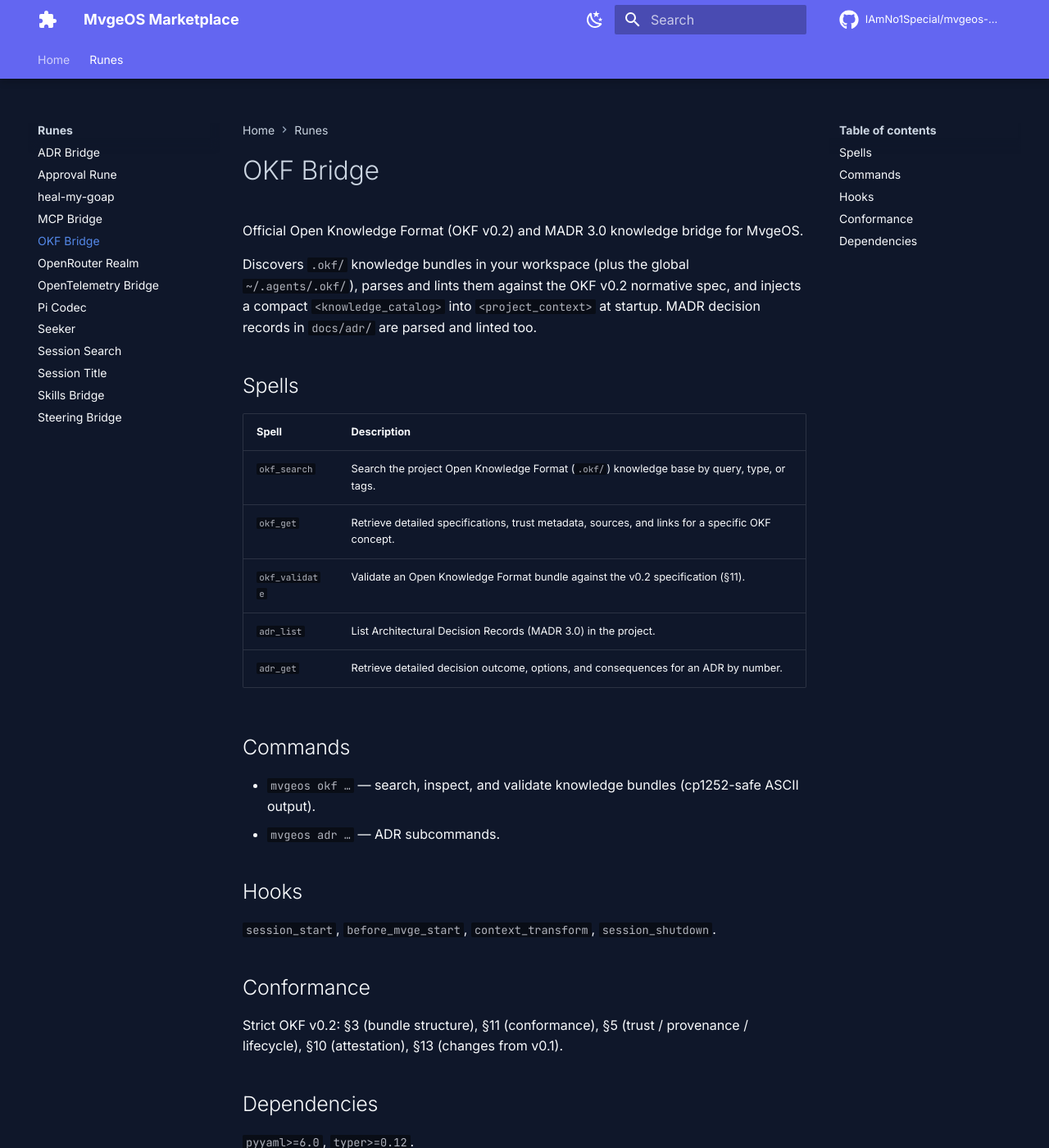
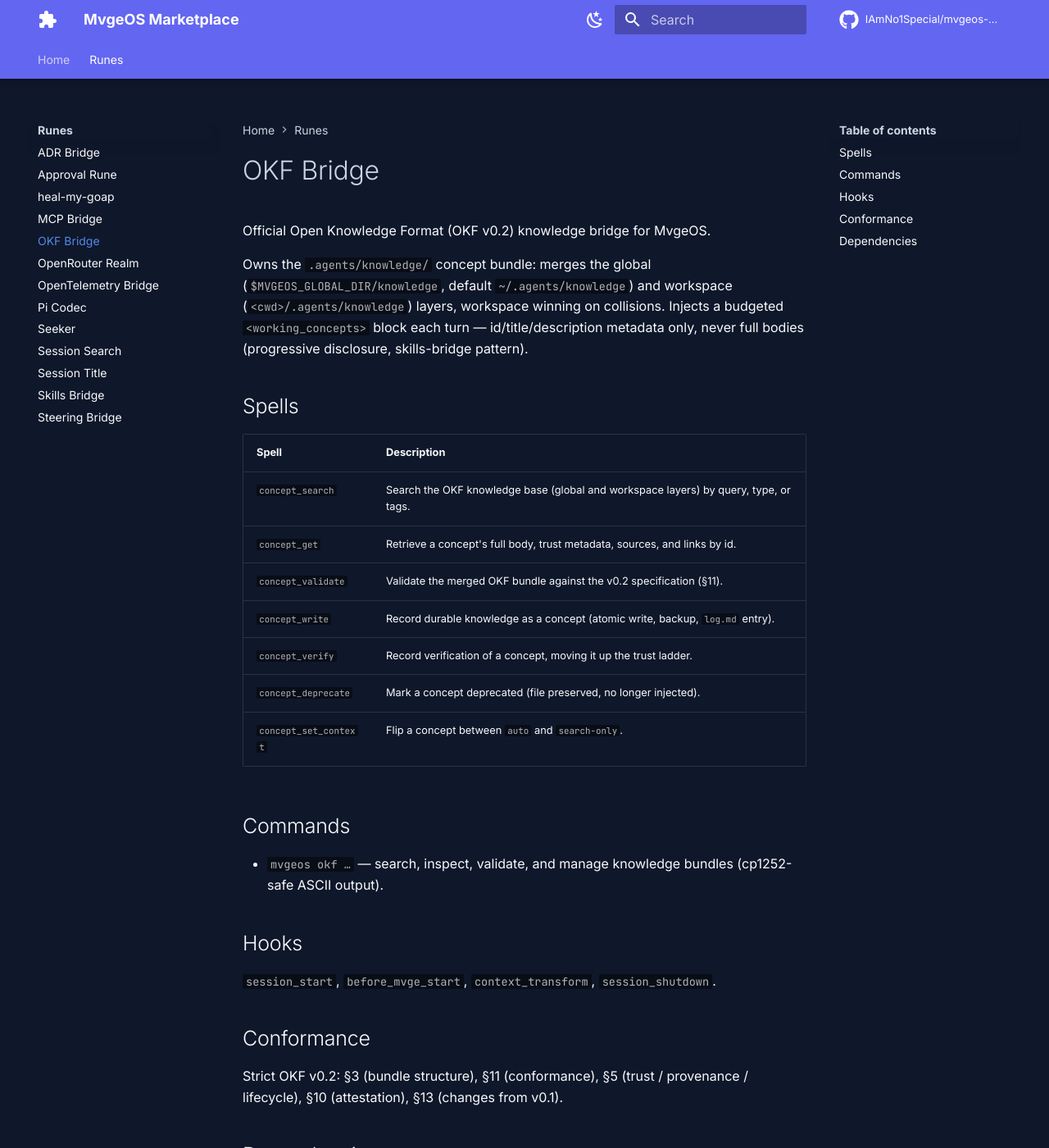
Before and after one commit to IAmNo1Special/mvgeos-marketplace, an MkDocs documentation site: the page built from docs/runes/okf-bridge.md, in a window 1280 px wide and 1400 px high. Shown: the whole window at 82% size. Built offline with MkDocs 1.6.1 and Material for MkDocs 9.7.7, drawn with Linux system fonts in a browser that asks for light colours; comment, search, counter and statistics services are not loaded.

Commit message:
docs(okf-bridge): align marketplace docs and index with concept_* vocabulary
Rewrite docs/runes/okf-bridge.md (was stale: .okf/ paths, old spell
names, ADR spells the rune never had). Update index.json spell list to
the seven concept_* spells. Bump okf-bridge 0.1.0 -> 0.2.0 in
pyproject.toml, manifest.json, and index.json.

```diff
--- a/docs/runes/okf-bridge.md
+++ b/docs/runes/okf-bridge.md
@@ -1,23 +1,24 @@
 # OKF Bridge
 
-Official Open Knowledge Format (OKF v0.2) and MADR 3.0 knowledge bridge for MvgeOS.
+Official Open Knowledge Format (OKF v0.2) knowledge bridge for MvgeOS.
 
-Discovers `.okf/` knowledge bundles in your workspace (plus the global `~/.agents/.okf/`), parses and lints them against the OKF v0.2 normative spec, and injects a compact `<knowledge_catalog>` into `<project_context>` at startup. MADR decision records in `docs/adr/` are parsed and linted too.
+Owns the `.agents/knowledge/` concept bundle: merges the global (`$MVGEOS_GLOBAL_DIR/knowledge`, default `~/.agents/knowledge`) and workspace (`<cwd>/.agents/knowledge`) layers, workspace winning on collisions. Injects a budgeted `<working_concepts>` block each turn — id/title/description metadata only, never full bodies (progressive disclosure, skills-bridge pattern).
 
 ## Spells
 
 | Spell | Description |
 |-------|-------------|
-| `okf_search` | Search the project Open Knowledge Format (`.okf/`) knowledge base by query, type, or tags. |
-| `okf_get` | Retrieve detailed specifications, trust metadata, sources, and links for a specific OKF concept. |
-| `okf_validate` | Validate an Open Knowledge Format bundle against the v0.2 specification (§11). |
-| `adr_list` | List Architectural Decision Records (MADR 3.0) in the project. |
-| `adr_get` | Retrieve detailed decision outcome, options, and consequences for an ADR by number. |
+| `concept_search` | Search the OKF knowledge base (global and workspace layers) by query, type, or tags. |
+| `concept_get` | Retrieve a concept's full body, trust metadata, sources, and links by id. |
+| `concept_validate` | Validate the merged OKF bundle against the v0.2 specification (§11). |
+| `concept_write` | Record durable knowledge as a concept (atomic write, backup, `log.md` entry). |
+| `concept_verify` | Record verification of a concept, moving it up the trust ladder. |
+| `concept_deprecate` | Mark a concept deprecated (file preserved, no longer injected). |
+| `concept_set_context` | Flip a concept between `auto` and `search-only`. |
 
 ## Commands
 
-- `mvgeos okf …` — search, inspect, and validate knowledge bundles (cp1252-safe ASCII output).
-- `mvgeos adr …` — ADR subcommands.
+- `mvgeos okf …` — search, inspect, validate, and manage knowledge bundles (cp1252-safe ASCII output).
 
 ## Hooks
 
```
Also changed, not shown: index.json (+8 -4 lines), 2 other files.
